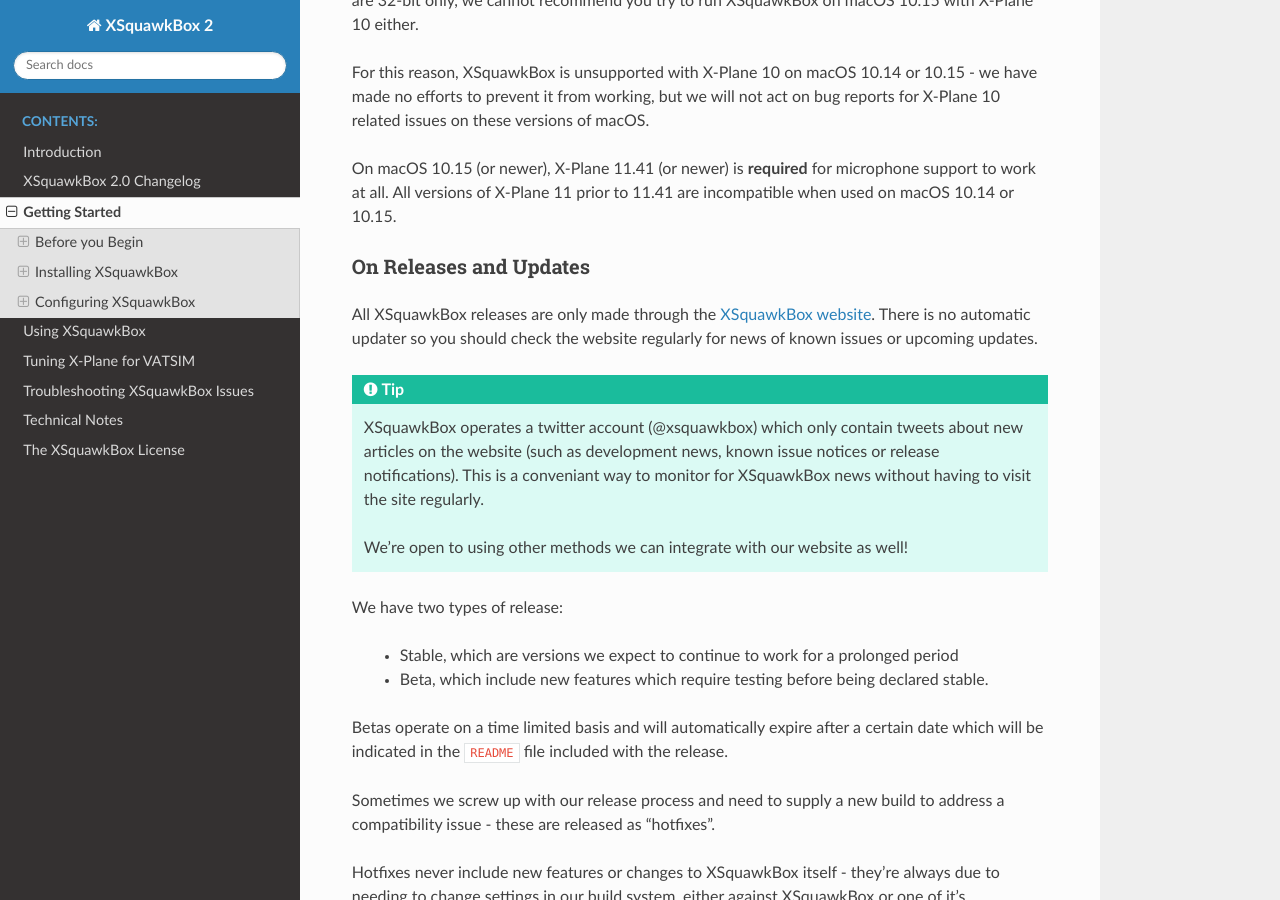
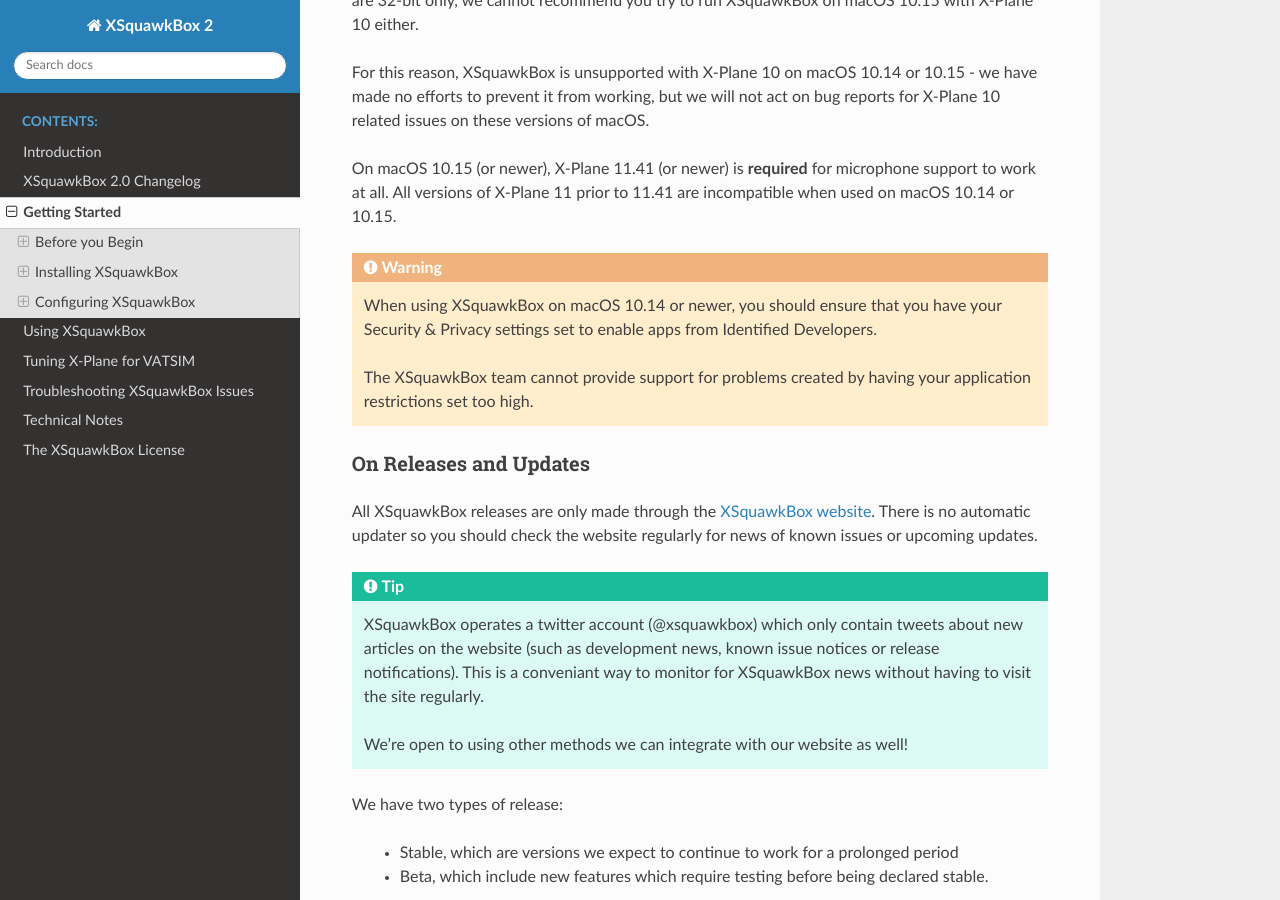
Before and after one commit to xsquawkbox/xsb2-manual, a Sphinx documentation site: the page built from source/getting-started.rst, in a window 1280 px wide and 900 px high, scrolled down 1455 px. Built offline with Sphinx 7.4.7 and the Read the Docs theme 2.0.0, drawn with Linux system fonts in a browser that asks for light colours; some of the changed text lies outside the part shown.

Commit message:
notes about app permission and not opening the xpl file

```diff
--- a/source/getting-started.rst
+++ b/source/getting-started.rst
@@ -82,6 +82,15 @@
 On macOS 10.15 (or newer), X-Plane 11.41 (or newer) is **required** for
 microphone support to work at all.  All versions of X-Plane 11 prior to 11.41
 are incompatible when used on macOS 10.14 or 10.15.
+
+.. WARNING::
+
+   When using XSquawkBox on macOS 10.14 or newer, you should ensure that you
+   have your Security & Privacy settings set to enable apps from Identified
+   Developers.
+
+   The XSquawkBox team cannot provide support for problems created by having
+   your application restrictions set too high.
 
 On Releases and Updates
 -----------------------
@@ -222,6 +231,11 @@
 3. Open or unzip the distribution zipfile, and then move the "XSquawkBox" folder
    from the XSquawkBox distribution into the Plugins folder.
 
+.. NOTE::
+
+   Do not attempt to directly open the `.xpl` files - you only need to put these
+   in the right location and X-Plane will load them automatically.
+
 Once this has been done, when you start up X-Plane and start a flight, you
 should see a "XSquawkBox" menu item in the plugins menu.
 
```
